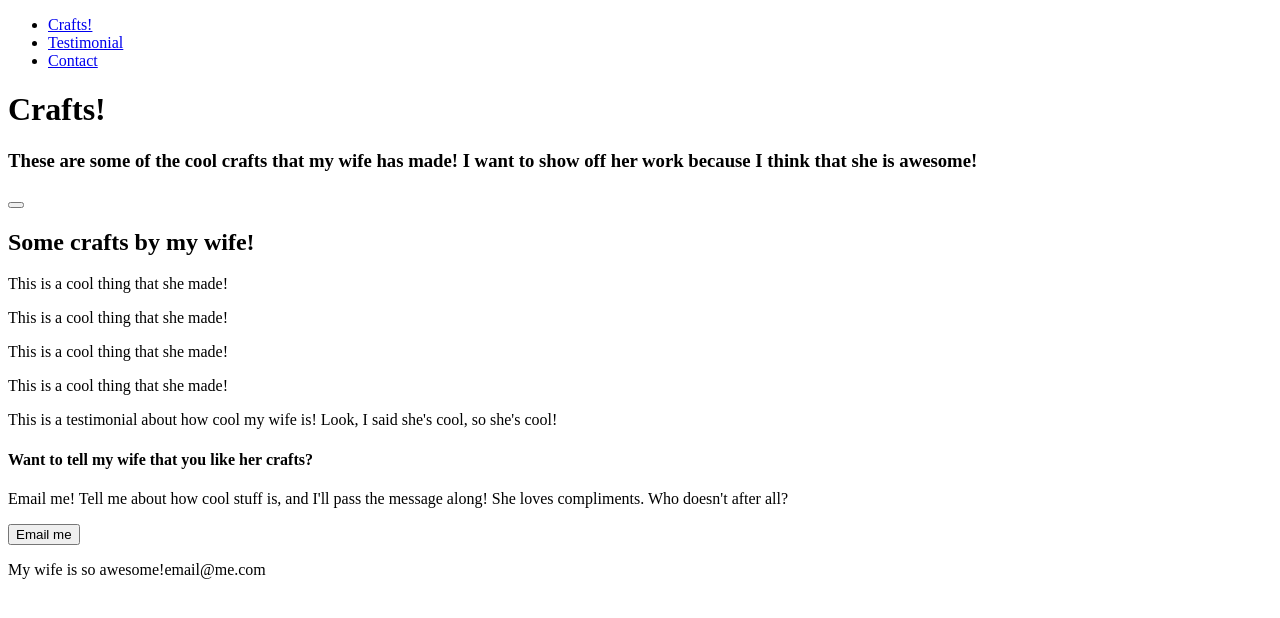
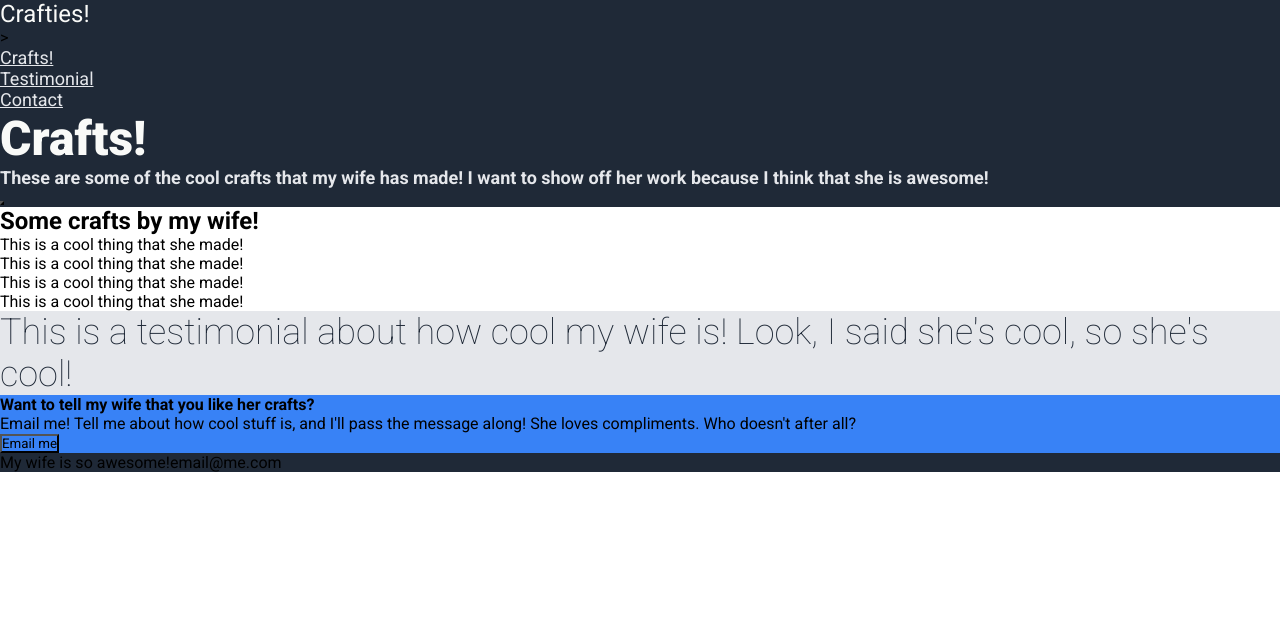
Before and after one commit to 7Bear77/landing-page, a plain HTML site: page index.html in a window 1280 px wide. Drawn offline with Linux system fonts and the light colour scheme.

Commit message:
Add provied styling Add provided styling and adjust classes as needed to match

```diff
--- a/index.html
+++ b/index.html
@@ -1,54 +1,60 @@
 <!DOCTYPE html>
 <html lang="en">
 <head>
+    <link rel="preconnect" href="https://fonts.googleapis.com">
+    <link rel="preconnect" href="https://fonts.gstatic.com" crossorigin>
+    <link href="https://fonts.googleapis.com/css2?family=Roboto:ital,wght@0,100..900;1,100..900&display=swap" rel="stylesheet">
+    <link rel="stylesheet" href="./style/style.css">
     <meta charset="UTF-8">
     <meta name="viewport" content="width=device-width, initial-scale=1.0">
     <title>Landing Page</title>
 </head>
 <body>
+    <div class="header">
     <header>
-        <!-- <img src="" alt=""> -->
+            <p class="logo">Crafties!</p>>
             <ul>
                 <li><a href="#crafts">Crafts!</a></li>
                 <li><a href="#testimonial">Testimonial</a></li>
                 <li><a href="#contact">Contact</a></li>
             </ul>
         </header>
+    </div>
     <main>
         <div class="hero">
-            <h1>Crafts!</h1>
-            <h3>These are some of the cool crafts that my wife has made! I want to show off her work because I think that she is <span class="awesome">awesome!</span></h3>
+            <h1 class="hero head">Crafts!</h1>
+            <h3 class="hero para">These are some of the cool crafts that my wife has made! I want to show off her work because I think that she is <span class="awesome">awesome!</span></h3>
             <button type="button"></button>
             <!-- <img src="" alt=""> -->
         </div>
         <div class="crafts" id="crafts">
-            <h2>Some crafts by my wife!</h2>
+            <h2 class="crafts head">Some crafts by my wife!</h2>
             <div class="proj-one">
                 <!-- <img src="" alt=""> -->
-                <p>This is a cool thing that she made!</p>
+                <p class="crafts para">This is a cool thing that she made!</p>
             </div>
             <div class="proj-two">
                 <!-- <img src="" alt=""> -->
-                <p>This is a cool thing that she made!</p>
+                <p class="crafts para">This is a cool thing that she made!</p>
             </div>
             <div class="proj-three">
                 <!-- <img src="" alt=""> -->
-                <p>This is a cool thing that she made!</p>
+                <p class="crafts para">This is a cool thing that she made!</p>
             </div>
             <div class="proj-four">
                 <!-- <img src="" alt=""> -->
-                <p>This is a cool thing that she made!</p>
+                <p class="crafts para">This is a cool thing that she made!</p>
             </div>
         </div>
         <div class="testimonial" id="testimonial">
-            <p>This is a testimonial about how cool my wife is! Look, I said she's cool, so she's <span>cool!</span></p>
+            <p class="monial">This is a testimonial about how cool my wife is! Look, I said she's cool, so she's <span>cool!</span></p>
         </div>
         <div class="cta" id="contact">
             <h4>Want to tell my wife that you like her crafts?</h4>
             <p>Email me! Tell me about how cool stuff is, and I'll pass the message along! She loves compliments. <span class="who">Who doesn't after all?</span></p>
             <button type="button">Email me</button>
         </div>
-        <footer class="land">
+        <footer class="footer">
             <p>My wife is so <span class="awesome">awesome!</span>email@me.com</p>
         </footer>
     </main>
--- /dev/null
+++ b/style/style.css
@@ -0,0 +1,45 @@
+* {
+    font-family: Roboto, serif;
+    margin: 0;
+    padding: 0;
+}
+
+.hero, .footer, .header {
+    background-color: #1f2937;
+}
+
+.hero.head {
+    font-size: 48px;
+    color: #f9faf8;
+    font-weight: 900;
+}
+
+.hero.para, a {
+    font-size: 18px;
+    color: #e5e7eb;
+}
+
+.logo {
+    font-size: 24px;
+    color: #f9faf8;
+}
+
+.cta, button {
+    background-color: #3882f6;
+}
+
+.crafts.header {
+    font-size: 36px;
+    color: #1f2937;
+    font-weight: 900;
+}
+
+.testimonial {
+    background-color: #e5e7eb;
+}
+
+.monial {
+    font-size: 36px;
+    font-weight: 100;
+    color: #1f2937;
+}
```
Also changed, not shown: style.css (deleted). Lines whose indentation alone changed are shown as unchanged.
